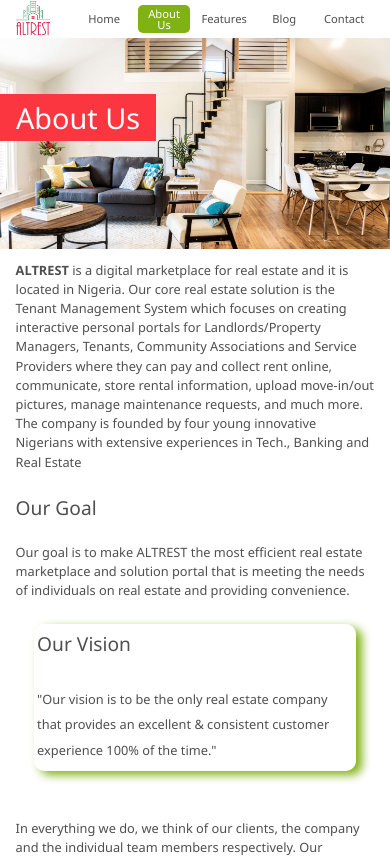
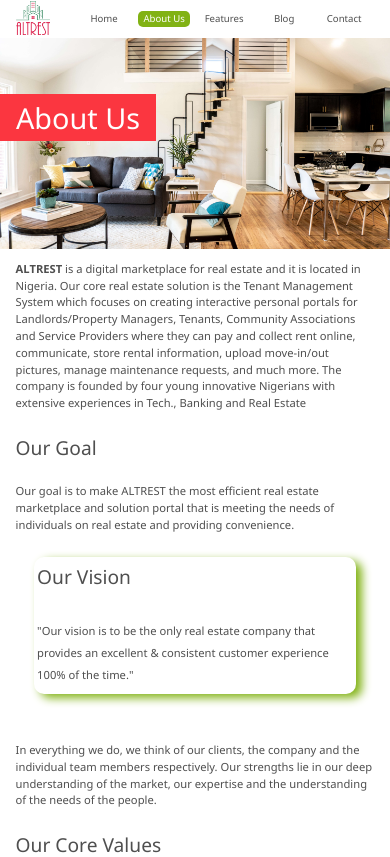
Before and after one commit to seyeonigbinde/Altrest-Real-Estate-Platform, a React (Create React App) app in the folder altrest-app/: page /about in a window 390 px wide. Shown: the top 857 px of the page. Built offline with nearby package versions, Linux system fonts and the light colour scheme.

Commit message:
Media Queries Adjustment

```diff
--- a/altrest-app/src/index.css
+++ b/altrest-app/src/index.css
@@ -578,7 +578,7 @@
     font-size: 1.0rem;
   }
   p{
-    font-size: .8rem;
+    font-size: .7rem;
   }
   .login{
     margin-left: 45%;
@@ -590,11 +590,14 @@
   .login p{
     font-size: 0.6rem;
   }
-  .links{
-    font-size: .7rem;
+  .links a{
+    font-size: .6rem;
   }
   .banner{
     height: 40vh;
+  }
+  .about p{
+    font-size: .7rem;
   }
   .bg_caption{
     font-size: 1.4rem;
@@ -612,11 +615,17 @@
     font-size: .7rem;
     padding: 5% 0%;
   }
+  .howitworks{
+    margin-bottom: 15%;
+  }
   .serv-header h2{
     font-size: 1.4rem;
   }
   .services{
     margin: 2% 0.8%;
+  }
+  .features_links a{
+    font-size: 0.6rem;
   }
 .feature_landlord{
   width: 80%;
@@ -644,7 +653,7 @@
   font-size: .6rem;
 }
 .blog_title{
-  font-size: 1.8rem;
+  font-size: 1.5rem;
 }
 .blog_image{
 width: 80%;
```
